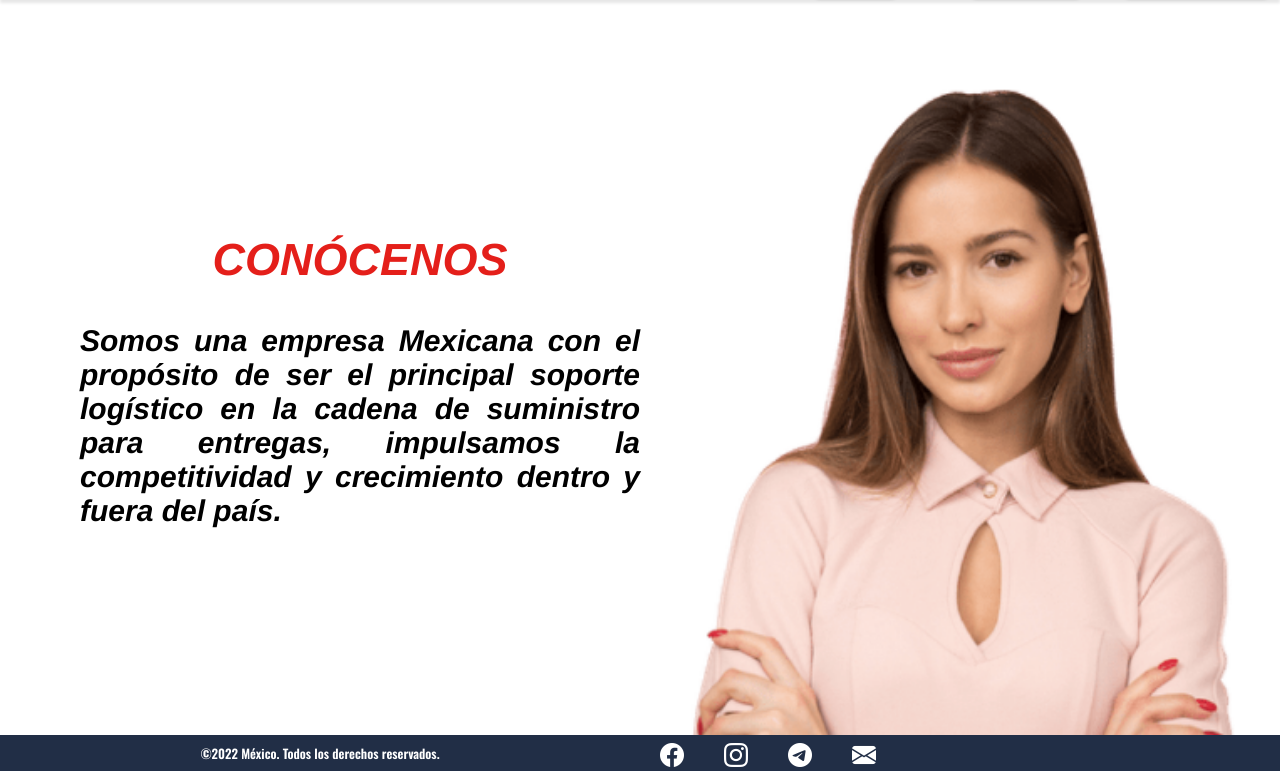
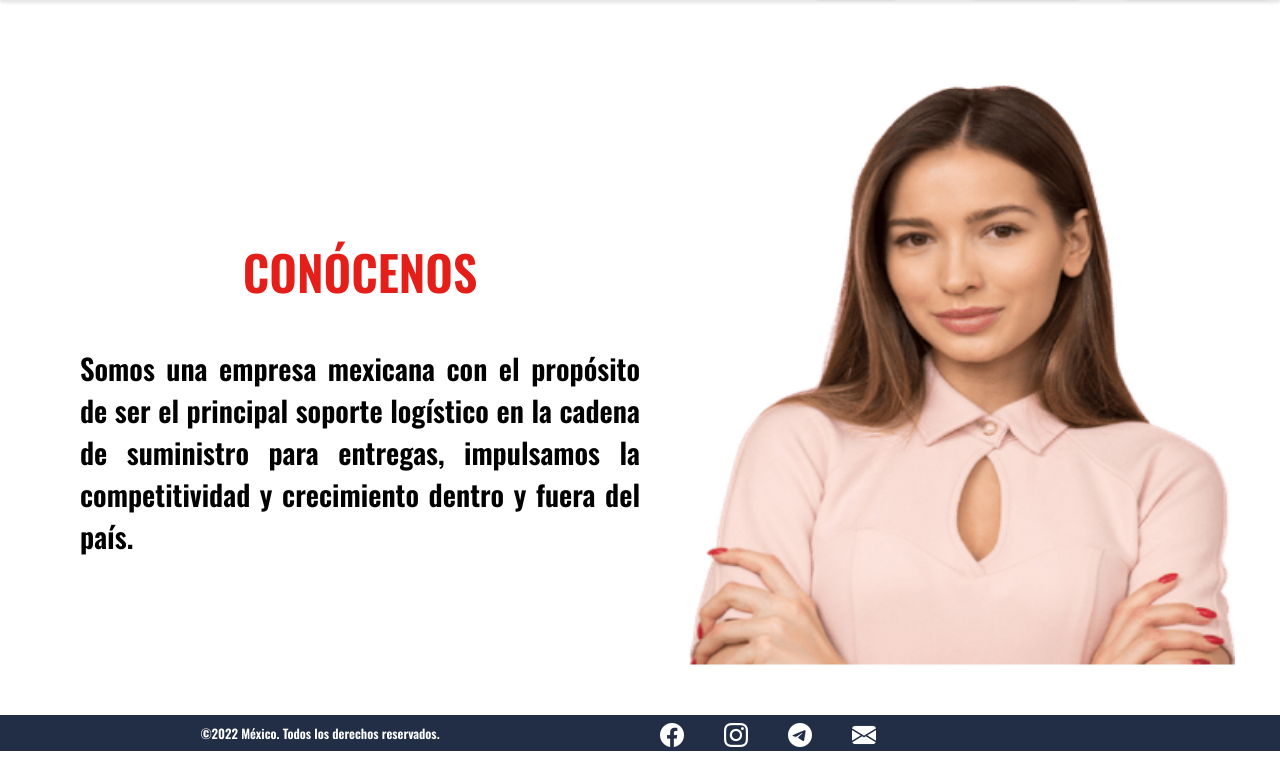
Before and after one commit to Samir-mtz/Sendiit-Complete, a Flask app: page /conocenos in a window 1280 px wide. Shown: the part 49-821 px from the top of the page. After the commit the page ends 800 px from the top, so only its background shows below. Run offline with Flask 2, Linux system fonts and the light colour scheme; some libraries are stand-ins or nearby versions.

Commit message:
Correccion de fuente y gramatica pagina Conocenos

```diff
--- a/src/static/css/Conocenos.css
+++ b/src/static/css/Conocenos.css
@@ -15,22 +15,23 @@
 	margin-top: 60px;
     padding-top: 100px;
     margin-left: 80px;
-	font-weight: normal;
-	font: italic bold 30px Helvetica, Sans-Serif;
+	/* font-weight: normal; */
+    font-family: "Oswald", sans-serif;
 }
 .main .TextoConocenos .titulo{
     color: #e41f1a;
     text-align: center;
+    font-size: 300%;
 }
 .main .TextoConocenos .conocenos{
     color: #000;
     text-align: justify;
+    font-size: 180%;
 }
 .main .ImagenConocenos{
     width: 550px;
-    height: 700px;
+    height: 600px;
     margin-top: 30px;
-	text-align: center ;
 }
 .main .h1{
 	text-align: center;
--- a/src/templates/conocenos.html
+++ b/src/templates/conocenos.html
@@ -3,9 +3,8 @@
 <div class="TextoConocenos">
 	<h1 class="titulo">CONÓCENOS</h1>
 	<p class="conocenos">
-		Somos una empresa Mexicana con el propósito de ser el principal soporte logístico en la cadena de suministro para
-		entregas,
-		impulsamos la competitividad y crecimiento dentro y fuera del país.<br>
+		Somos una empresa mexicana con el propósito de ser el principal soporte logístico en la cadena de suministro
+		para entregas, impulsamos la competitividad y crecimiento dentro y fuera del país.<br>
 	</p>
 </div>
 
```
